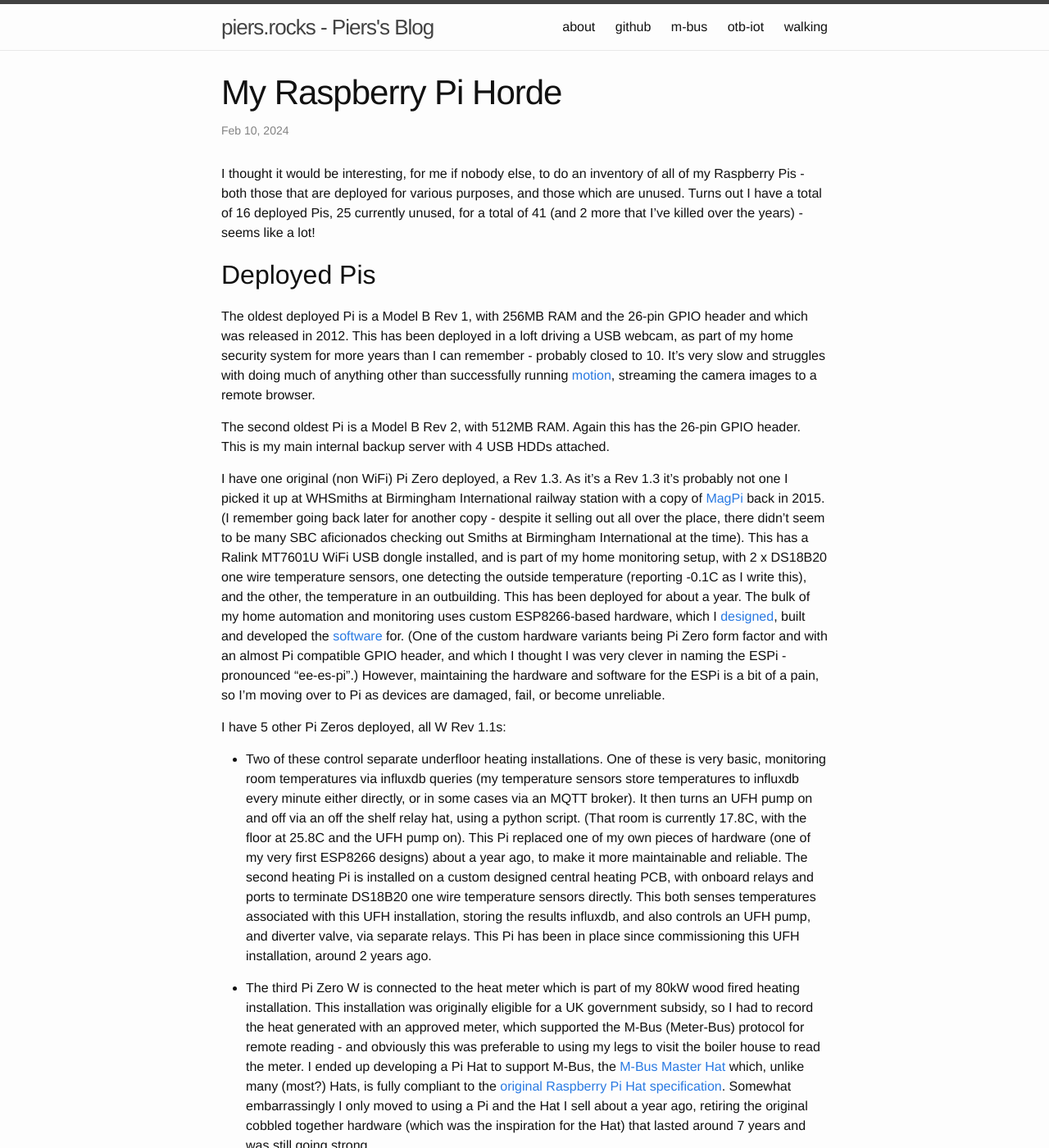
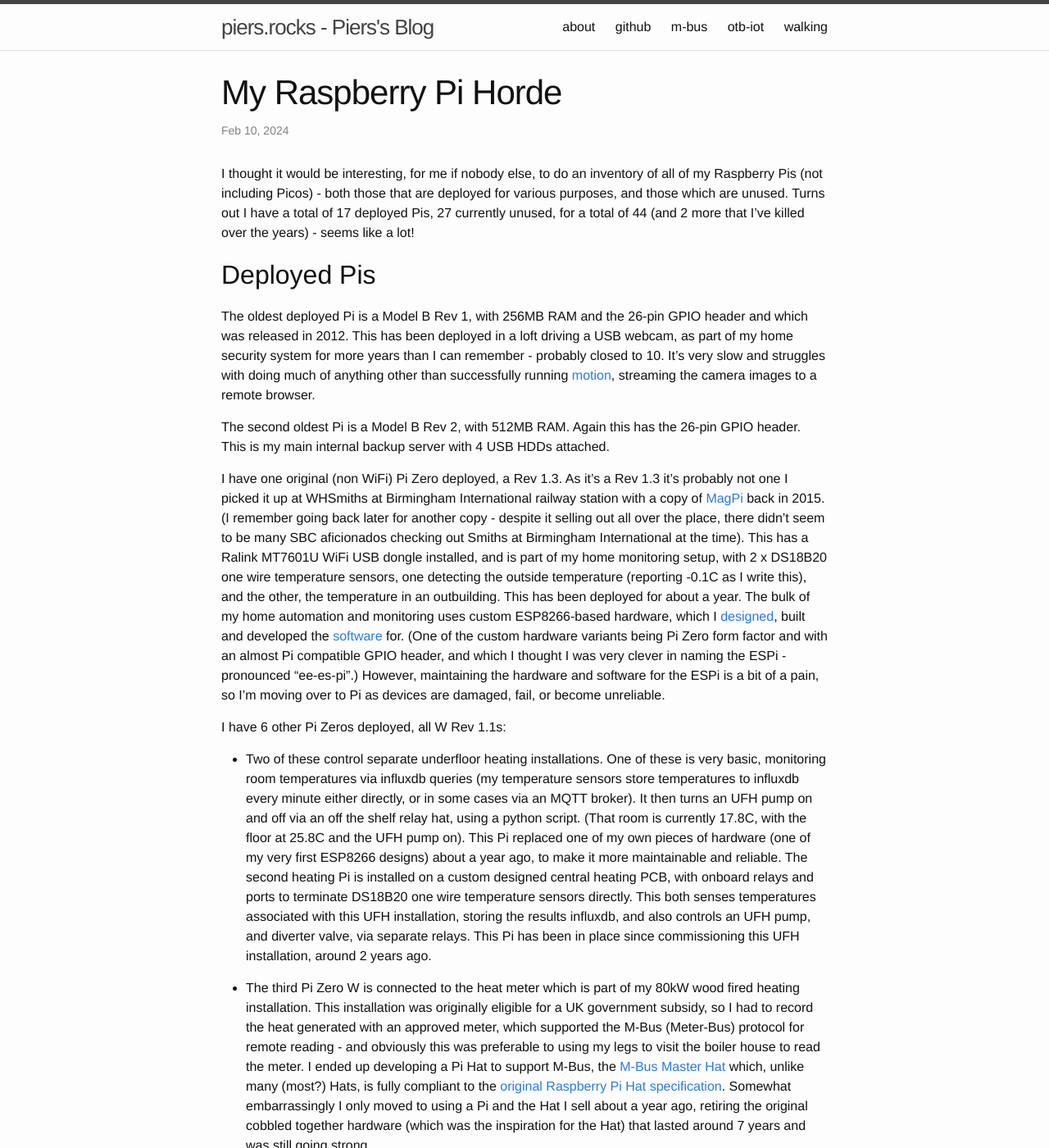
Before and after one commit to piersfinlayson/piersfinlayson.github.io, a Jekyll site: the page built from _posts/2024-02-10-my-raspberry-pi-horde.md, in a window 1280 px wide and 1400 px high. Shown: the whole window at 82% size. Built offline with Jekyll 4.4.1, drawn with Linux system fonts in a browser that asks for light colours; comment, search, counter and statistics services are not loaded; some of the changed text lies outside the part shown.

Commit message:
add some more

```diff
--- a/_posts/2024-02-10-my-raspberry-pi-horde.md
+++ b/_posts/2024-02-10-my-raspberry-pi-horde.md
@@ -5,7 +5,7 @@ date:   2024-02-10 7:01 +0000
 tags:   raspberry pi horde
 ---
 
-I thought it would be interesting, for me if nobody else, to do an inventory of all of my Raspberry Pis - both those that are deployed for various purposes, and those which are unused.  Turns out I have a total of 16 deployed Pis, 25 currently unused, for a total of 41 (and 2 more that I've killed over the years) - seems like a lot!
+I thought it would be interesting, for me if nobody else, to do an inventory of all of my Raspberry Pis (not including Picos) - both those that are deployed for various purposes, and those which are unused.  Turns out I have a total of 17 deployed Pis, 27 currently unused, for a total of 44 (and 2 more that I've killed over the years) - seems like a lot!
 
 ## Deployed Pis
 
@@ -15,7 +15,7 @@ The second oldest Pi is a Model B Rev 2, with 512MB RAM.  Again this has the 26-
 
 I have one original (non WiFi) Pi Zero deployed, a Rev 1.3.  As it's a Rev 1.3 it's probably not one I picked it up at WHSmiths at Birmingham International railway station with a copy of [MagPi](https://www.theguardian.com/technology/2015/nov/26/raspberry-pi-zero-computer-cheap-free-magazine-magpi) back in 2015.  (I remember going back later for another copy - despite it selling out all over the place, there didn't seem to be many SBC aficionados checking out Smiths at Birmingham International at the time).  This has a Ralink MT7601U WiFi USB dongle installed, and is part of my home monitoring setup, with 2 x DS18B20 one wire temperature sensors, one detecting the outside temperature (reporting -0.1C as I write this), and the other, the temperature in an outbuilding.  This has been deployed for about a year.  The bulk of my home automation and monitoring uses custom ESP8266-based hardware, which I [designed](https://github.com/piersfinlayson/otb-iot/blob/master/docs/source/espi.rst), built and developed the [software](https://github.com/piersfinlayson/otb-iot) for.  (One of the custom hardware variants being Pi Zero form factor and with an almost Pi compatible GPIO header, and which I thought I was very clever in naming the ESPi - pronounced "ee-es-pi".)  However, maintaining the hardware and software for the ESPi is a bit of a pain, so I'm moving over to Pi as devices are damaged, fail, or become unreliable.
 
-I have 5 other Pi Zeros deployed, all W Rev 1.1s:
+I have 6 other Pi Zeros deployed, all W Rev 1.1s:
 
 * Two of these control separate underfloor heating installations.  One of these is very basic, monitoring room temperatures via influxdb queries (my temperature sensors store temperatures to influxdb every minute either directly, or in some cases via an MQTT broker).  It then turns an UFH pump on and off via an off the shelf relay hat, using a python script.  (That room is currently 17.8C, with the floor at 25.8C and the UFH pump on).  This Pi replaced one of my own pieces of hardware (one of my very first ESP8266 designs) about a year ago, to make it more maintainable and reliable.  The second heating Pi is installed on a custom designed central heating PCB, with onboard relays and ports to terminate DS18B20 one wire temperature sensors directly.  This both senses temperatures associated with this UFH installation, storing the results influxdb, and also controls an UFH pump, and diverter valve, via separate relays.  This Pi has been in place since commissioning this UFH installation, around 2 years ago.
 
@@ -23,7 +23,10 @@ I have 5 other Pi Zeros deployed, all W Rev 1.1s:
 
 * Then I have 2 Prusa 3D printers, both controlled by Pi Zero Ws running Octoprint, one with a Pi camera attached.  Despite the dire warnings from Octoprint I've never hit a problem controlling these printers with Pi Zeros.  One of these Pis is connected via USB to the printer, the other soldered directly to the Prusa control board.
 
+* I also have a Pi Zero W (why I'm using the W for this I'm not sure!) emulating a Commodore 1541 disk drive, using a Pi1541 hat and the [Pi1541 software](https://github.com/pi1541/Pi1541).  I use this with my VIC-20s and C64s.
+
 Moving on from the Zeros, I use a Raspberry Pi 3 A+ as a commissioning and test device for the M-Bus Master Hats which I sell.  I have these Hats manufactured for me in China, but as the testing requires M-Bus meters I put them through their paces at home, and also program the EEPROM so the Hats can be detected automatically by the Pi.  I really like the smaller form-factor of the A+, but given sales of the cases I sell alongside the Hats, they do not seem to be very popular generally.
+
 
 <figure>
   <img alt="Some Raspberry Pis" src="/static/img/pi_servers_feb_24.jpg" width="480" />
@@ -43,14 +46,14 @@ I have another Raspberry Pi 4 Rev 1.5 4GB which acts as a build server, and runs
 
 Finally I recently set up a monero node to explore that crypto-currency, on a Raspberry Pi 5 Model B Rev 1.0, with 4GB RAM.  This has a 1TB USB SSD attached to store the Monero blockchain.
 
-I make that 16 Pis that are actively being used, or at least powered on.
+I make that 17 Pis that are actively being used, or at least powered on.
 
 ## Unused Pis
 
 I have a fine stash of unused Pi Zeros:
 * 3 x Pi Zeros (2 x v1.2s which were probably sourced on the front of MagPis in 2015, and 1 x v1.3)
 * 4 x Pi Zero Ws (one of which I [modded](https://hackaday.com/2017/03/07/adding-an-external-antenna-to-the-raspberry-pi-zero-w/) to support an external WiFi antenna)
-* 5 x Pi Zero W 2s
+* 6 x Pi Zero W 2s
 
 I have a number of unused Pi 3s:
 * 4 x 3 A+s
@@ -69,6 +72,6 @@ Some spare Compute Module 4s:
 
 And ~~a partridge in a pear tree~~ 1 x 8GB Pi 5.
 
-That's 25 total.
+That's 27 total.
 
 I've killed a couple of Pis over the years, and discarded these.  One of the killed device was a Pi 3 A+ and the other I don't have records of.
```
Also changed, not shown: other parts of _posts/2024-02-10-my-raspberry-pi-horde.md (+1 -1 lines).
